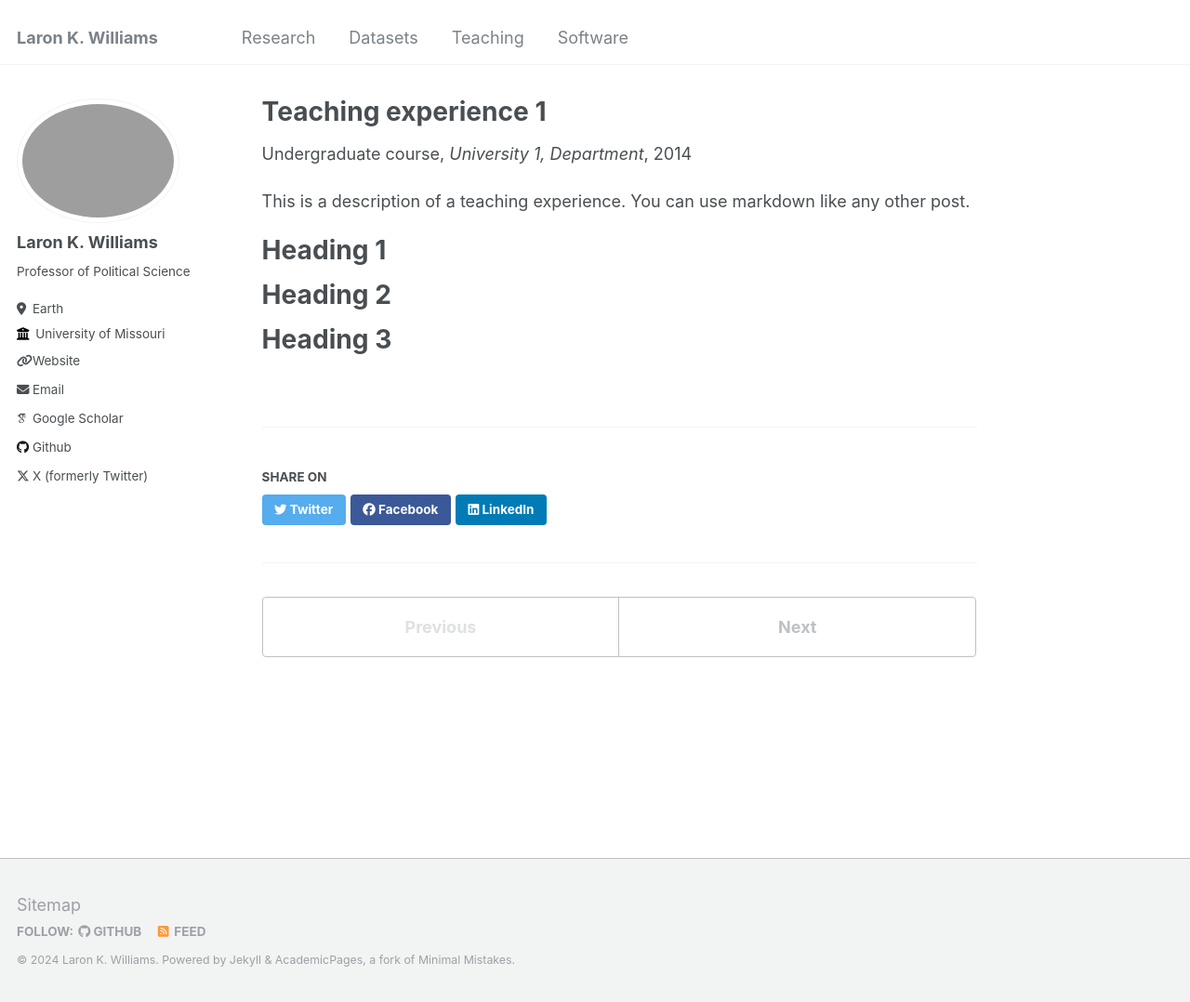
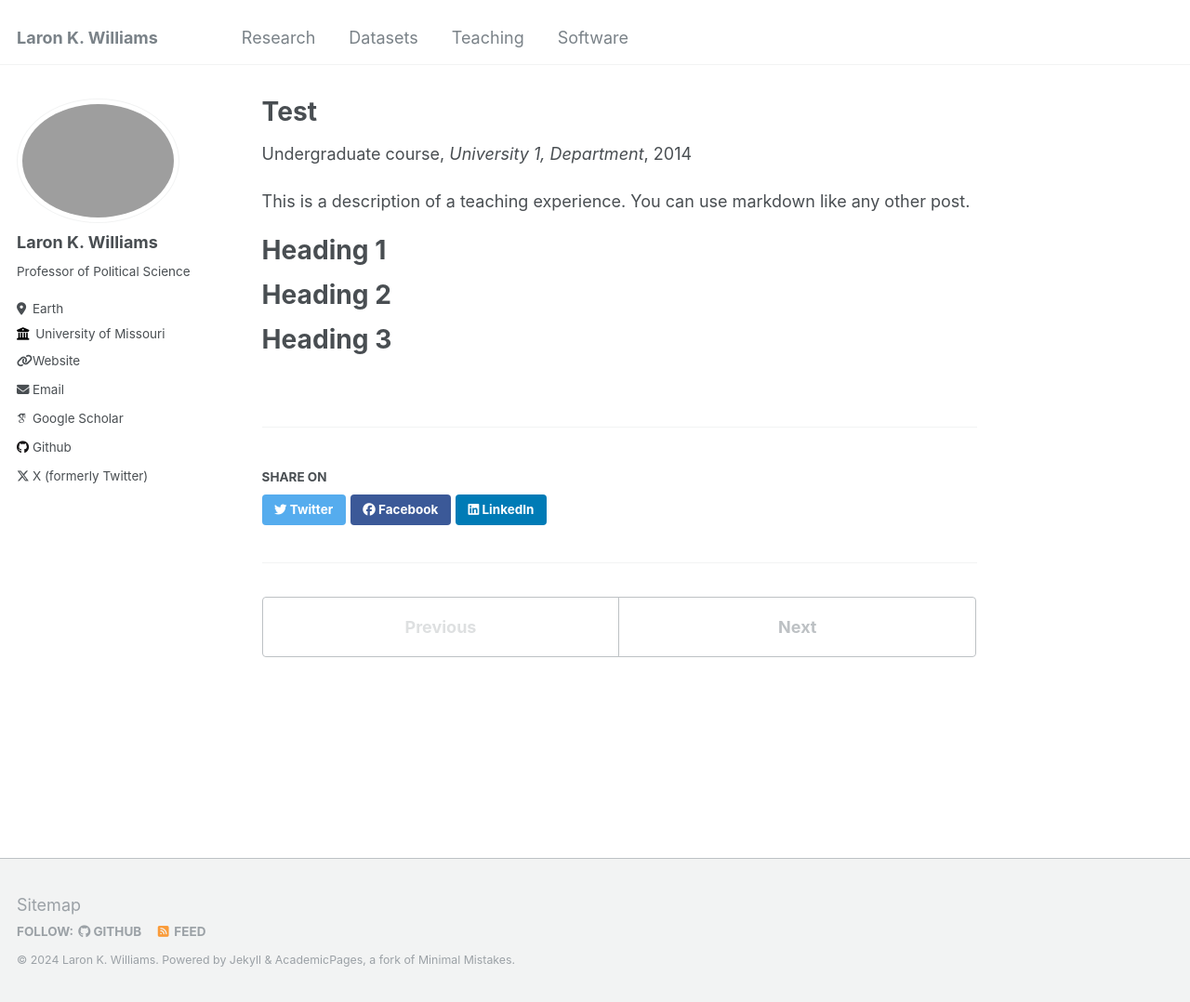
Before and after one commit to williamslaro/williamslaro.github.io, a Jekyll site: the page built from _teaching/2014-spring-teaching-1.md, in a window 1280 px wide and 1078 px high. Shown: the whole window at 93% size. Built offline with Jekyll 4.4.1, drawn with Linux system fonts in a browser that asks for light colours; some web fonts are replaced.

Commit message:
Update 2014-spring-teaching-1.md

```diff
--- a/_teaching/2014-spring-teaching-1.md
+++ b/_teaching/2014-spring-teaching-1.md
@@ -1,5 +1,5 @@
 ---
-title: "Teaching experience 1"
+title: "Test"
 collection: teaching
 type: "Undergraduate course"
 permalink: /teaching/2014-spring-teaching-1
```
